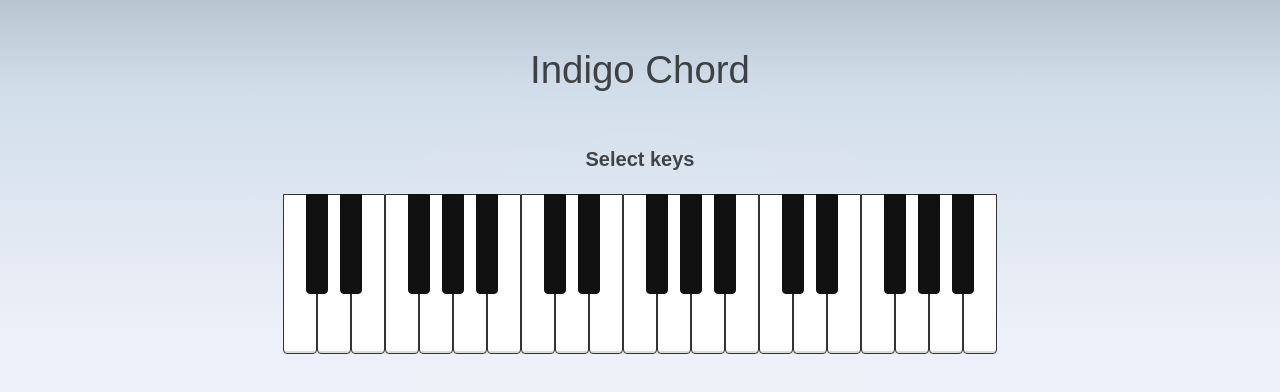
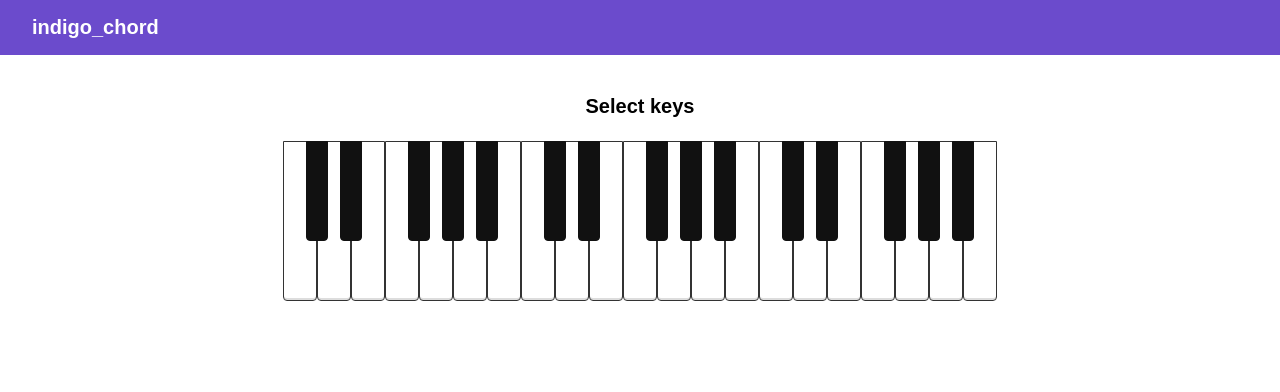
Before and after one commit to fajtaiandris/indigo-chord, a SvelteKit app: page / in a window 1280 px wide. Shown: the top 392 px of the page. Built offline with nearby package versions, Linux system fonts and the light colour scheme.

Commit message:
feat: styling

```diff
--- a/src/app.css
+++ b/src/app.css
@@ -4,14 +4,17 @@
   font-family: Arial, -apple-system, BlinkMacSystemFont, 'Segoe UI', Roboto, Oxygen, Ubuntu,
     Cantarell, 'Open Sans', 'Helvetica Neue', sans-serif;
   --font-mono: 'Fira Mono', monospace;
+
+  /* Dark Indigo palette */
   --pure-white: #ffffff;
-  --primary-color: #b9c6d2;
-  --secondary-color: #d0dde9;
-  --tertiary-color: #edf0f8;
-  --accent-color: #ff3e00;
-  --heading-color: rgba(0, 0, 0, 0.7);
-  --text-color: #444444;
-  --background-without-opacity: rgba(255, 255, 255, 0.7);
+  --primary-color: #2e2e2e;     /* very dark navy/indigo */
+  --secondary-color: #777777;   /* indigo 950 */
+  --tertiary-color: #827cbe;    /* indigo 800 */
+  --accent-color: #6366f1;      /* indigo 500 for highlights */
+  --indigo: #6b4bcc;
+  --light-indigo: #907ccb;
+
+  --background-without-opacity: rgba(15, 23, 42, 0.85);
   --column-width: 42rem;
   --column-margin-top: 4rem;
 }
@@ -20,12 +23,7 @@ body {
   min-height: 100vh;
   margin: 0;
   background-color: var(--primary-color);
-  background: linear-gradient(
-    180deg,
-    var(--primary-color) 0%,
-    var(--secondary-color) 10.45%,
-    var(--tertiary-color) 41.35%
-  );
+  background: white;
 }
 
 body::before {
@@ -54,7 +52,6 @@ h1,
 h2,
 p {
   font-weight: 400;
-  color: var(--heading-color);
 }
 
 p {
--- a/src/lib/Piano.svelte
+++ b/src/lib/Piano.svelte
@@ -1,5 +1,4 @@
-<!-- Piano.svelte (no TS) -->
-<script>
+<script lang="ts">
   import { createEventDispatcher } from 'svelte';
 
   export let startMidi = 60; // C4
@@ -10,10 +9,10 @@
   const BLACK_WIDTH = 22;
   const BLACK_HEIGHT = 100;
 
-  const semitoneToWhiteIndex = (s) =>
+  const semitoneToWhiteIndex = (s: number) =>
     [0, 0, 1, 1, 2, 3, 3, 4, 4, 5, 5, 6][s];
 
-  let activeNotes = [];
+  let activeNotes: number[] = [];
   const dispatch = createEventDispatcher();
 
   // recompute layout when props change
@@ -56,7 +55,7 @@
 
   $: totalWidth = 7 * octaves * WHITE_WIDTH;
 
-  function toggle(midi) {
+  function toggle(midi: number) {
     if (activeNotes.includes(midi)) {
       activeNotes = activeNotes.filter((n) => n !== midi);
     } else {
@@ -93,8 +92,8 @@
             border-bottom-left-radius:4px;
             border-bottom-right-radius:4px;
             transition:transform 60ms ease, box-shadow 120ms ease;
-            background:{activeNotes.includes(k.midi) ? '#4da3ff' : '#111'};
-            box-shadow:{activeNotes.includes(k.midi) ? '0 0 0 2px #4da3ff inset' : 'none'};
+            background:{activeNotes.includes(k.midi) ? 'var(--indigo)' : '#111'};
+            box-shadow:{activeNotes.includes(k.midi) ? '0 0 0 2px var(--indigo) inset' : 'none'};
           "
         />
       {:else}
@@ -117,8 +116,8 @@
             border-bottom-left-radius:4px;
             border-bottom-right-radius:4px;
             transition:transform 60ms ease, box-shadow 120ms ease;
-            background:{activeNotes.includes(k.midi) ? '#bcdcff' : '#fff'};
-            box-shadow:{activeNotes.includes(k.midi) ? '0 0 0 2px #4da3ff inset' : 'inset 0 -2px 0 #ddd'};
+            background:{activeNotes.includes(k.midi) ? 'var(--light-indigo)' : '#fff'};
+            box-shadow:{activeNotes.includes(k.midi) ? '0 0 0 2px var(--indigo) inset' : 'inset 0 -2px 0 #ddd'};
           "
         />
       {/if}
--- a/src/routes/+layout.svelte
+++ b/src/routes/+layout.svelte
@@ -15,6 +15,9 @@
   }
 </script>
 
+<header>
+  <div class="brand">indigo_chord</div>
+</header>
 <main>
 	<slot />
 </main>
@@ -30,4 +33,13 @@
 		margin: 0 auto;
 		box-sizing: border-box;
 	}
+  header {
+    background-color: var(--indigo);
+    color: #fff;
+    padding: 1rem 2rem;
+  }
+  .brand {
+    font-size: 1.25rem;
+    font-weight: bold;
+  }
 </style>
--- a/src/routes/+page.svelte
+++ b/src/routes/+page.svelte
@@ -8,9 +8,6 @@
 </svelte:head>
 
 <section>
-	<h1>
-		Indigo Chord
-	</h1>
 	<ChordDemo/>
 </section>
 
@@ -22,8 +19,4 @@
 		align-items: center;
 		flex: 1;
 	}
-
-	h1 {
-		width: 100%;
-	}
 </style>
--- a/svelte.config.js
+++ b/svelte.config.js
@@ -1,4 +1,5 @@
 import adapter from '@sveltejs/adapter-auto';
+import { vitePreprocess } from '@sveltejs/vite-plugin-svelte';
 
 /** @type {import('@sveltejs/kit').Config} */
 const config = {
@@ -9,7 +10,8 @@ const config = {
     methodOverride: {
       allowed: ['PATCH', 'DELETE']
     }
-  }
+  },
+  preprocess: vitePreprocess({ script: true })
 };
 
 export default config;
```
